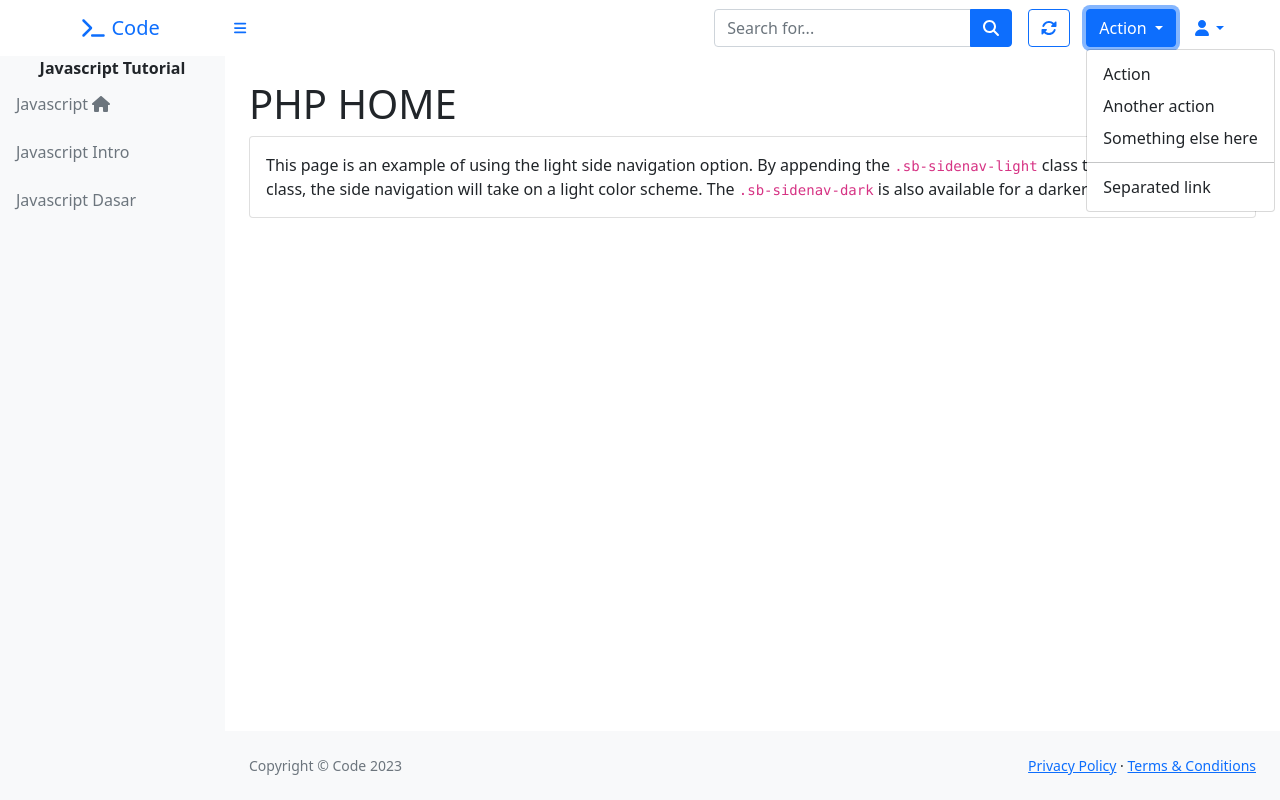
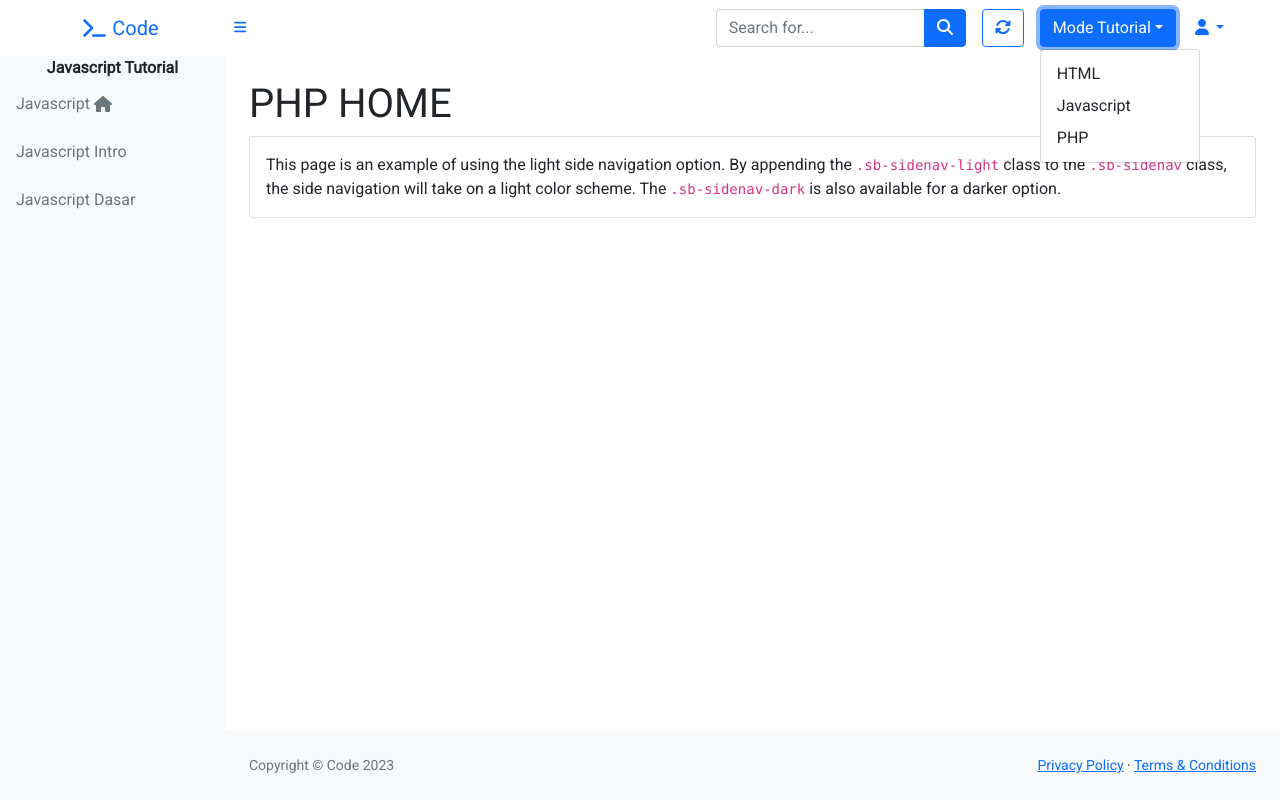
Before and after one commit to kurisu55/e-learning, a PHP site: page /learn/js in a window 1280 px wide, after a click on "Mode Tutorial". Run offline with PHP 8.4, Linux system fonts and the light colour scheme; some libraries are stand-ins or nearby versions.

Commit message:
Tombol home, ubah font Roboto

```diff
--- a/learn/js/template/head.php
+++ b/learn/js/template/head.php
@@ -9,7 +9,16 @@
     <meta name="author" content="" />
     <title><?= $title; ?></title>
     <link href="../../assets/startbootstrap-sb-admin-gh-pages/css/styles.css" rel="stylesheet" />
+    <!-- Font Roboto -->
+    <link href='https://fonts.googleapis.com/css?family=Roboto' rel='stylesheet'>
+    <!-- Favicon-->
+    <link rel="icon" type="image/x-icon" href="../../assets/img/terminal-solid.svg" />
     <script src="https://use.fontawesome.com/releases/v6.1.0/js/all.js" crossorigin="anonymous"></script>
+    <style>
+        body {
+            font-family: 'Roboto', sans-serif;
+        }
+    </style>
 </head>
 
 <body class="sb-nav-fixed">
@@ -28,17 +37,11 @@
         <button class="btn btn-outline-primary me-3"><i class="fas fa-rotate"></i></button>
         <!-- Example single danger button -->
         <div class="btn-group me-2">
-            <button type="button" class="btn btn-outline-primary dropdown-toggle" data-bs-toggle="dropdown" aria-expanded="false">
-                Action
-            </button>
+            <button type="button" class="btn btn-outline-primary dropdown-toggle" data-bs-toggle="dropdown" aria-expanded="false">Mode Tutorial</button>
             <ul class="dropdown-menu">
-                <li><a class="dropdown-item" href="#">Action</a></li>
-                <li><a class="dropdown-item" href="#">Another action</a></li>
-                <li><a class="dropdown-item" href="#">Something else here</a></li>
-                <li>
-                    <hr class="dropdown-divider">
-                </li>
-                <li><a class="dropdown-item" href="#">Separated link</a></li>
+                <li><a class="dropdown-item" href="../html">HTML</a></li>
+                <li><a class="dropdown-item" href="index.php">Javascript</a></li>
+                <li><a class="dropdown-item" href="../php">PHP</a></li>
             </ul>
         </div>
         <!-- Navbar-->
```
Also changed, not shown: learn/html/template/head.php (+16 -14 lines), learn/php/template/head.php (+13 -10 lines).
